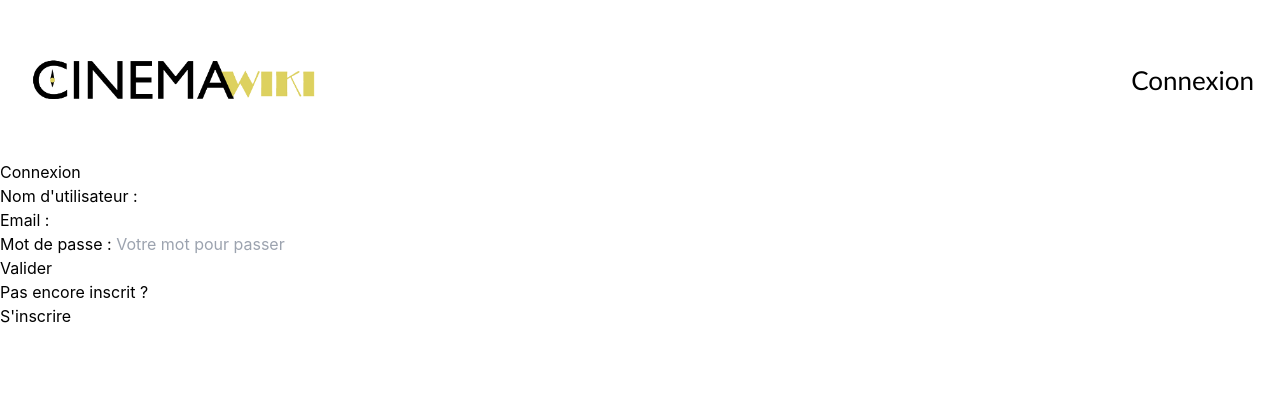
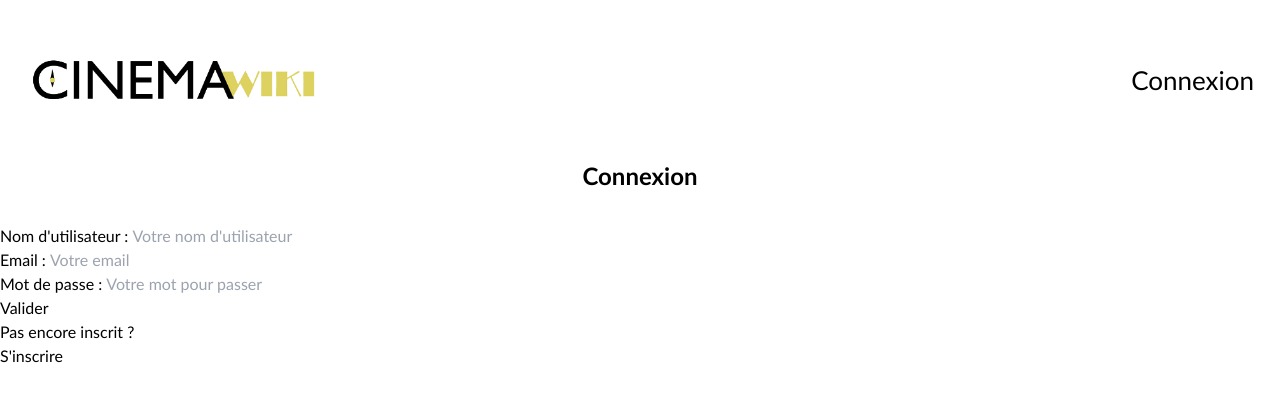
Before and after one commit to Nathaniel-Josse/pfr_sol2, a React (Create React App) app in the folder frontend/: page /login in a window 1280 px wide. Shown: the top 402 px of the page. Built offline with nearby package versions, Linux system fonts and the light colour scheme; the HTML template or start-up script is replaced by a standard one.

Commit message:
.env .example added

```diff
--- a/frontend/src/App.js
+++ b/frontend/src/App.js
@@ -17,7 +17,7 @@ function App() {
             <Route path='home' element={<Home />} />
             <Route path='login' element={<Login />} />
             <Route path='register' element={< Register />} />
-            <Route path='filmDetails/:id' element={<Details />} />
+            <Route path='film-details/:id' element={<Details />} />
           </Route>
         </Routes>
       </Provider>
--- a/frontend/src/pages/home.jsx
+++ b/frontend/src/pages/home.jsx
@@ -23,7 +23,7 @@ export default function Home() {
     }
 
     const goToFilmDetails = (id) => {
-        window.location.href = `/filmDetails/${id}`;
+        window.location.href = `/film-details/${id}`;
     }
 
     const manageTitleSize = (title) => {
--- a/frontend/src/pages/login.jsx
+++ b/frontend/src/pages/login.jsx
@@ -56,19 +56,21 @@ export default function Login() {
     return(
         <div>
             { !userLogged.username && (
-                <div>
-                <h1>Connexion</h1>
+                <div className="font-Gill">
+                    <h1 className="text-center font-bold w-full mb-8 text-2xl">Connexion</h1>
                     <form action="" method="get">
                         <label for="username">Nom d'utilisateur : </label>
                         <input
                             type="text"
                             name="username"
+                            placeholder="Votre nom d'utilisateur"
                             onChange={handleChange}
                         ></input><br></br>
                         <label for="email">Email : </label>
                         <input
                             type="email"
                             name="email"
+                            placeholder="Votre email"
                             onChange={handleChange}
                         ></input><br></br>
                         <label for="password">Mot de passe : </label>
```
Also changed, not shown: 2 other files (tests, documents, lock files or other folders). Lines whose indentation alone changed are shown as unchanged.
